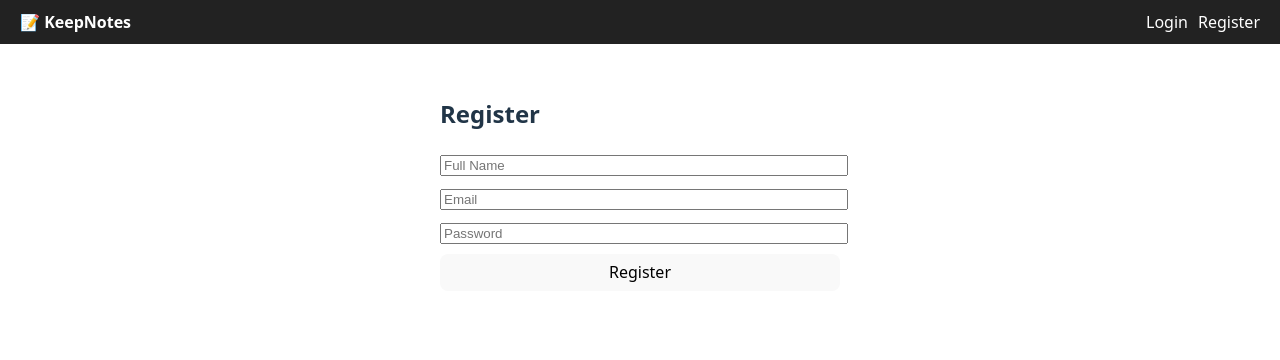
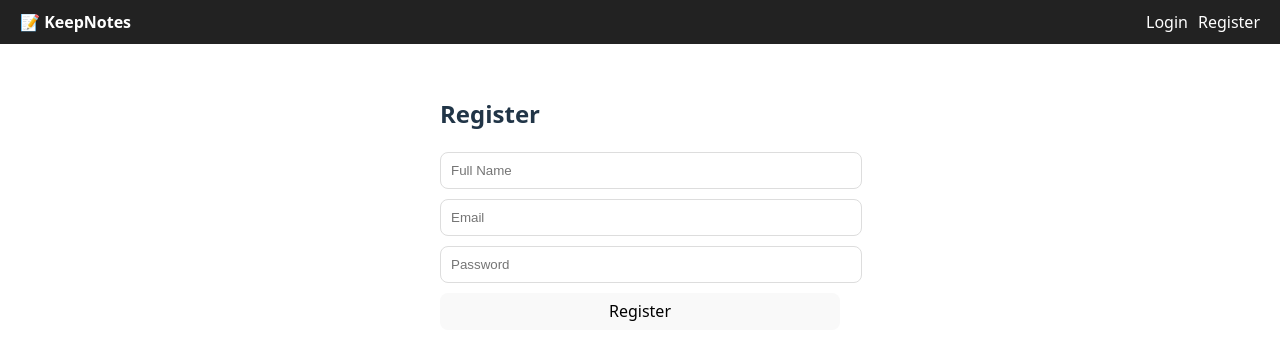
Before and after one commit to Fadhishproductions/keepNotes_Client, a React (Vite) app: page /register in a window 1280 px wide. Shown: the top 360 px of the page. Built offline with nearby package versions, Linux system fonts and the light colour scheme; no server answers.

Commit message:
Register style

```diff
--- a/src/pages/Register.jsx
+++ b/src/pages/Register.jsx
@@ -25,16 +25,16 @@ const Register = () => {
   };
 
   return (
-    <div style={{ maxWidth: 400, margin: 'auto', padding: '2rem' }}>
+    <div style={{ maxWidth: 400, margin: 'auto', padding: '2rem', }}>
       <h2>Register</h2>
-      <form onSubmit={handleSubmit}>
+      <form onSubmit={handleSubmit} style={{alignContent:'center'}}>
         <input
           type="text"
           placeholder="Full Name"
           value={name}
           onChange={(e) => setName(e.target.value)}
           required
-          style={{ width: '100%', marginBottom: '10px' }}
+          style={{ width: '100%', marginBottom: '10px',border:'1px solid #DDD',padding:'10px',borderRadius:'8px' }}
         />
         <input
           type="email"
@@ -42,7 +42,7 @@ const Register = () => {
           value={email}
           onChange={(e) => setEmail(e.target.value)}
           required
-          style={{ width: '100%', marginBottom: '10px' }}
+          style={{ width: '100%', marginBottom: '10px',border:'1px solid #DDD',padding:'10px',borderRadius:'8px' }}
         />
         <input
           type="password"
@@ -50,7 +50,7 @@ const Register = () => {
           value={password}
           onChange={(e) => setPassword(e.target.value)}
           required
-          style={{ width: '100%', marginBottom: '10px' }}
+          style={{ width: '100%', marginBottom: '10px',border:'1px solid #DDD',padding:'10px',borderRadius:'8px' }}
         />
         <button type="submit" disabled={isLoading} style={{ width: '100%' }}>
           {isLoading ? 'Registering...' : 'Register'}
```
